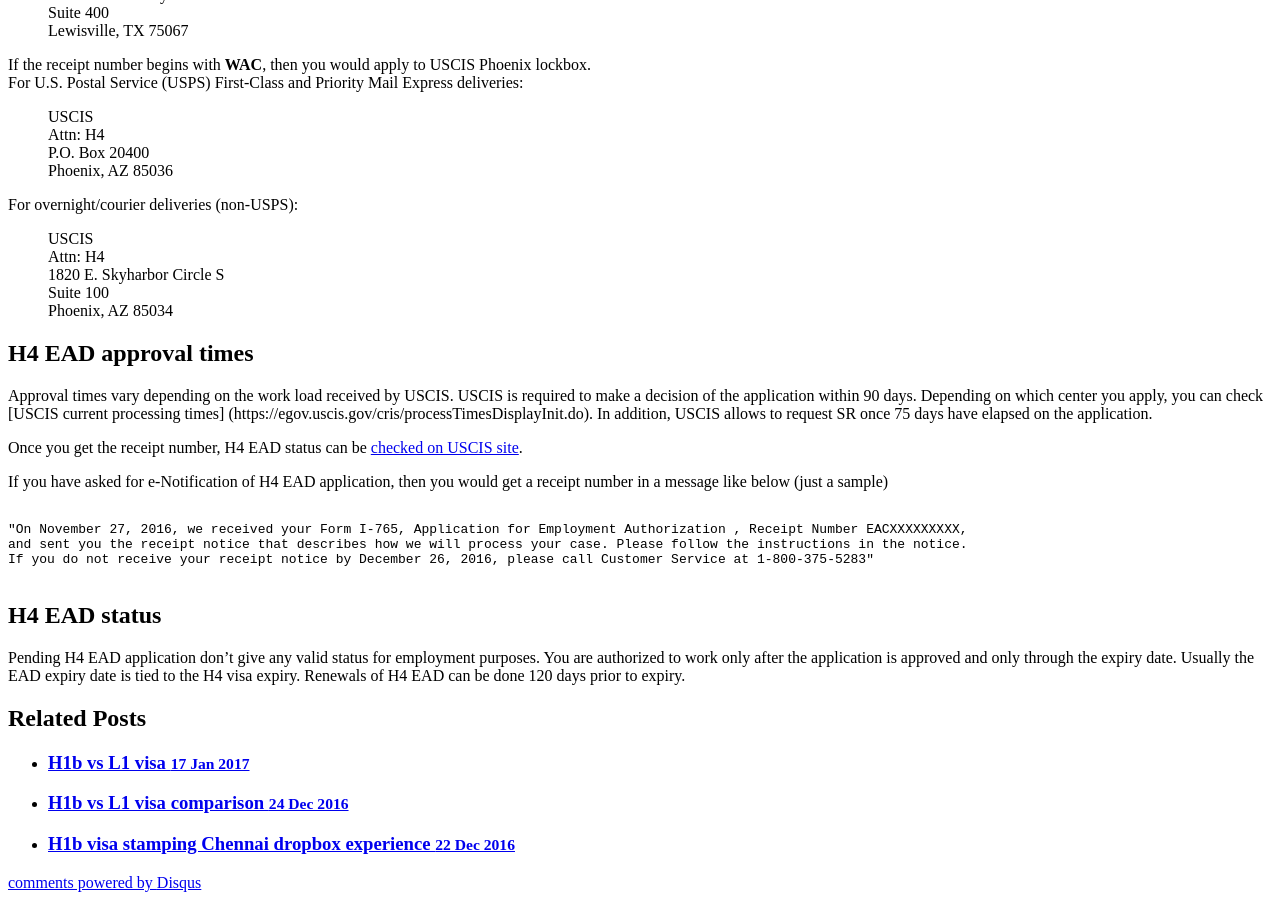
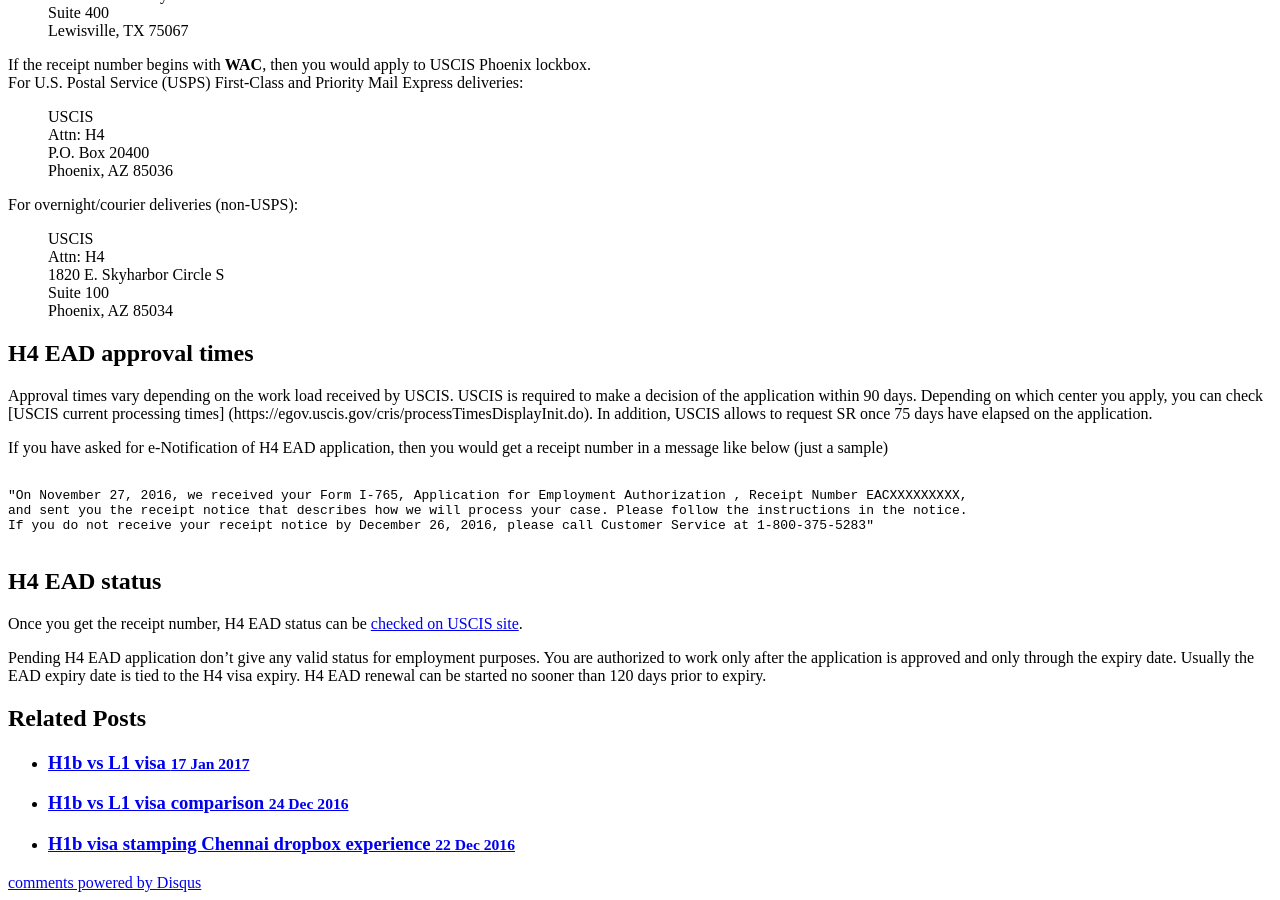
Before and after one commit to gitforwork2/gitforwork.github.io, a Jekyll site: the page built from _posts/2017-01-19-h4-ead-application.md, in a window 1280 px wide and 900 px high, scrolled down 1771 px. Built offline with Jekyll 4.4.1, drawn with Linux system fonts in a browser that asks for light colours; nearby versions of some CDN libraries; comment, search, counter and statistics services are not loaded.

Commit message:
Update 2017-01-19-h4-ead-application.md

````diff
--- a/_posts/2017-01-19-h4-ead-application.md
+++ b/_posts/2017-01-19-h4-ead-application.md
@@ -110,4 +108,6 @@
 ```
 
 ## H4 EAD status
-Pending H4 EAD application don't give any valid status for employment purposes. You are authorized to work only after the application is approved and only through the expiry date. Usually the EAD expiry date is tied to the H4 visa expiry. Renewals of H4 EAD can be done 120 days prior to expiry.
+Once you get the receipt number, H4 EAD status can be [checked on USCIS site](https://egov.uscis.gov/casestatus/landing.do).
+
+Pending H4 EAD application don't give any valid status for employment purposes. You are authorized to work only after the application is approved and only through the expiry date. Usually the EAD expiry date is tied to the H4 visa expiry.  H4 EAD renewal can be started no sooner than 120 days prior to expiry.
````
Also changed, not shown: other parts of _posts/2017-01-19-h4-ead-application.md (+0 -2 lines).
